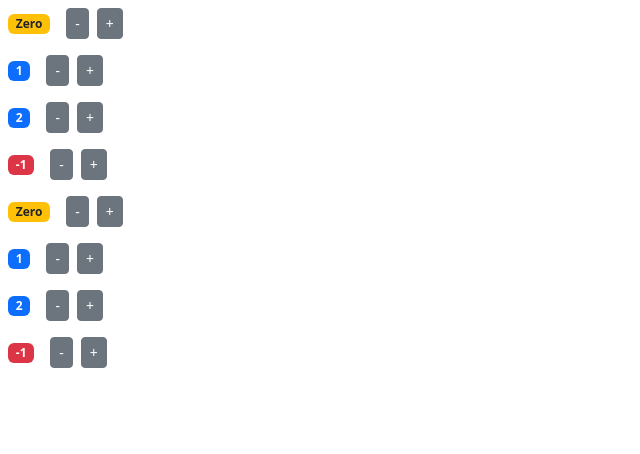
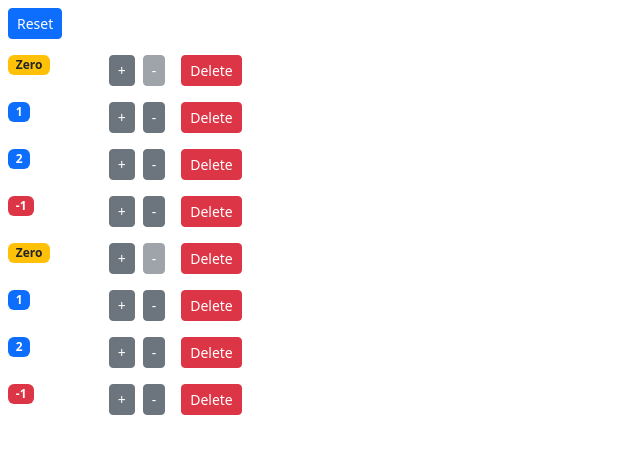
Before and after one commit to mhemanthkmr/component-app, a React (Create React App) app: page / in a window 1280 px wide. Shown: the top 454 px of the page, without its empty margins (0-640 px from the left). Built offline with nearby package versions, Linux system fonts and the light colour scheme.

Commit message:
Every thing is Ok and Working

```diff
--- a/src/components/counterComponet.jsx
+++ b/src/components/counterComponet.jsx
@@ -1,33 +1,40 @@
 import React, { Component } from "react";
 class Counter extends Component {
-  state = {
-    value: this.props.value,
-    tags: ["tag1", "tag2", "tag3", "tg"],
-  };
   render() {
     return (
-      <div className="">
+      <div className="row">
+        <div className="col-1">
           <span className={this.getBadgeClass()}>{this.formatCount()}</span>
+        </div>
         {/* <span>{this.formatCount()}</span> */}
+        <div className="col">
           <button
-          onClick={this.decreamentEvent}
+            onClick={() => this.props.onIncrement(this.props.counter)}
+            className="btn btn-secondary btn-sm"
+          >
+            +
+          </button>
+          <button
+            onClick={() => this.props.onDecrement(this.props.counter)}
             className="btn btn-secondary btn-sm m-2"
+            disabled={this.props.counter.value === 0 ? "disabled" : ""}
           >
             -
           </button>
           <button
-          onClick={this.increamentEvent}
-          className="btn btn-secondary btn-sm"
+            onClick={() => this.props.onDelete(this.props.counter.id)}
+            className="btn btn-danger btn-sm m-2"
           >
-          +
+            Delete
           </button>
+        </div>
       </div>
     );
   }
 
   getBadgeClass() {
     let classes = "badge m-2 ";
-    const { value } = this.state;
+    const { value } = this.props.counter;
     if (value === 0) {
       classes += "bg-warning text-dark";
     } else if (value < 0) {
@@ -37,14 +44,8 @@
     }
     return classes;
   }
-  increamentEvent = () => {
-    this.setState({ value: this.state.value + 1 });
-  };
-  decreamentEvent = () => {
-    this.setState({ value: this.state.value - 1 });
-  };
   formatCount() {
-    const { value } = this.state;
+    const { value } = this.props.counter;
     return value === 0 ? "Zero" : value;
   }
 }
--- a/src/components/coutersComponent.jsx
+++ b/src/components/coutersComponent.jsx
@@ -13,23 +13,51 @@
       { id: 8, value: -1 },
     ],
   };
-  //   getBadgeClass() {
-  //     let classes = "badge m-2 ";
-  //     const { value } = this.state;
-  //     if (value === 0) {
-  //       classes += "bg-warning text-dark";
-  //     } else if (value < 0) {
-  //       classes += "bg-danger";
-  //     } else {
-  //       classes += "bg-primary";
-  //     }
-  //     return classes;
-  //   }
+  handleIncrement = (counter) => {
+    const counters = [...this.state.counters];
+    console.log(this.state.counters);
+    const index = counters.indexOf(counter);
+    counters[index] = { ...counter };
+    counters[index].value++;
+    this.setState({ counters });
+  };
+  handleDecrement = (counter) => {
+    const counters = [...this.state.counters];
+    const index = counters.indexOf(counter);
+    counters[index] = { ...counter };
+    counters[index].value--;
+    this.setState({ counters });
+  };
+  handleDelete = (counterId) => {
+    const counters = this.state.counters.filter((c) => c.id !== counterId);
+    this.setState({ counters });
+  };
+  handleReset = () => {
+    const counters = this.state.counters.map((m) => {
+      m.value = 0;
+      return m;
+    });
+    this.setState({ counters });
+  };
+
   render() {
     return (
       <div>
+        <button
+          onClick={this.handleReset}
+          className="btn btn-primary btn-sm m-2"
+        >
+          Reset
+        </button>
         {this.state.counters.map((counter) => (
-          <Counter key={counter.id} value={counter.value}></Counter>
+          <Counter
+            onDecrement={this.handleDecrement}
+            onIncrement={this.handleIncrement}
+            onDelete={this.handleDelete}
+            key={counter.id}
+            value={counter.value}
+            counter={counter}
+          ></Counter>
         ))}
       </div>
     );
```
Lines whose indentation alone changed are shown as unchanged.
